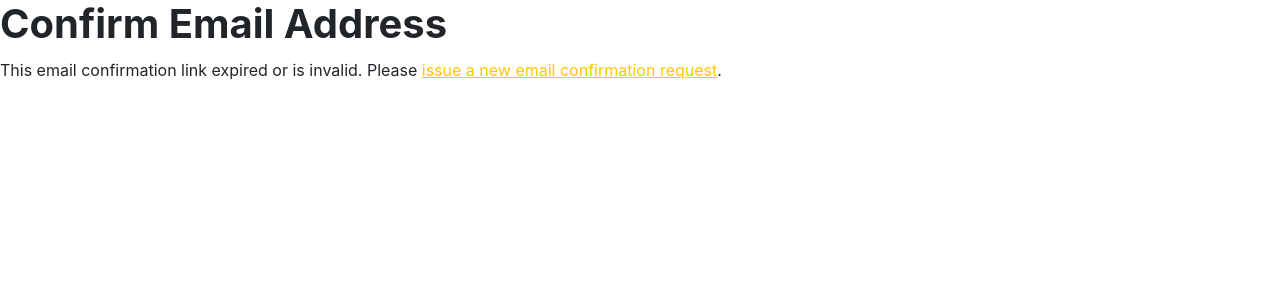
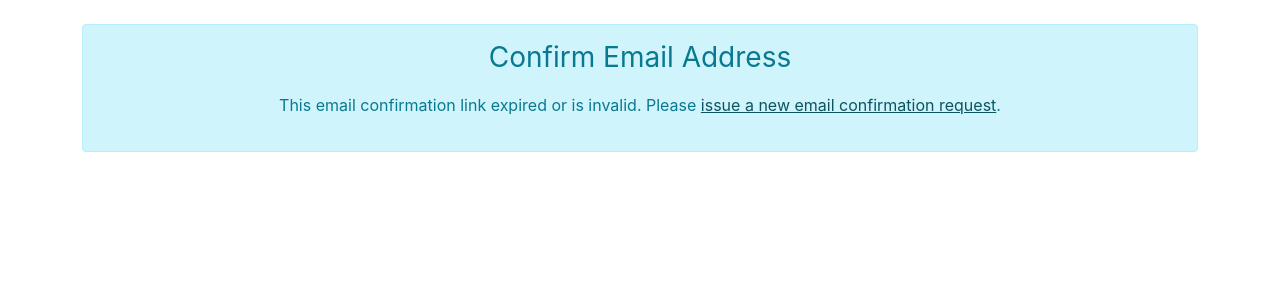
Before and after one commit to AnaStasia1331/ms4-recipe-book, a Django app: a page that uses templates/allauth/account/email_confirm.html in a window 1280 px wide. Shown: the top 300 px of the page. Run offline with Django 3.2, Linux system fonts and the light colour scheme; parts of the project's set-up code (start-up, migrations or seed data) failed here and were passed over; some libraries are stand-ins or nearby versions.

Commit message:
restyle email_confirm.html and verified_email_required.html; change the login attempts limit to 3

```diff
--- a/recipe_book/settings.py
+++ b/recipe_book/settings.py
@@ -109,7 +109,7 @@ ACCOUNT_AUTHENTICATION_METHOD = 'username_email'
 ACCOUNT_EMAIL_REQUIRED = True
 ACCOUNT_EMAIL_VERIFICATION = 'mandatory'
 ACCOUNT_USERNAME_MIN_LENGTH = 5
-ACCOUNT_LOGIN_ATTEMPTS_LIMIT = 5
+ACCOUNT_LOGIN_ATTEMPTS_LIMIT = 3
 SOCIALACCOUNT_QUERY_EMAIL = True
 ACCOUNT_LOGOUT_ON_GET = True
 LOGIN_REDIRECT_URL = 'home'
--- a/templates/allauth/account/email_confirm.html
+++ b/templates/allauth/account/email_confirm.html
@@ -7,13 +7,17 @@
 
 
 {% block content %}
-<h1>{% trans "Confirm Email Address" %}</h1>
-
+<div style="text-align: center" class="container">
+    <br>
+    <div class="alert alert-info fade show">
+        <h5 class="h3 mb-3 font-weight-normal">Confirm Email Address</h5>
         {% if confirmation %}
 
         {% user_display confirmation.email_address.user as user_display %}
 
-<p>{% blocktrans with confirmation.email_address.email as email %}Please confirm that <a href="mailto:{{ email }}">{{ email }}</a> is an email address for user {{ user_display }}.{% endblocktrans %}</p>
+        <p>{% blocktrans with confirmation.email_address.email as email %}Please confirm that <a style="color:#0c5460;"
+                href="mailto:{{ email }}">{{ email }}</a> is an email address for user
+            {{ user_display }}.{% endblocktrans %}</p>
 
         <form method="post" action="{% url 'account_confirm_email' confirmation.key %}">
             {% csrf_token %}
@@ -24,8 +28,11 @@
 
         {% url 'account_email' as email_url %}
 
-<p>{% blocktrans %}This email confirmation link expired or is invalid. Please <a href="{{ email_url }}">issue a new email confirmation request</a>.{% endblocktrans %}</p>
+        <p>{% blocktrans %}This email confirmation link expired or is invalid. Please <a style="color:#0c5460;"
+                href="{{ email_url }}">issue a
+                new email confirmation request</a>.{% endblocktrans %}</p>
 
         {% endif %}
-
+    </div>
+</div>
 {% endblock %}
```
Also changed, not shown: templates/allauth/account/verified_email_required.html (+9 -5 lines). Lines whose indentation alone changed are shown as unchanged.
